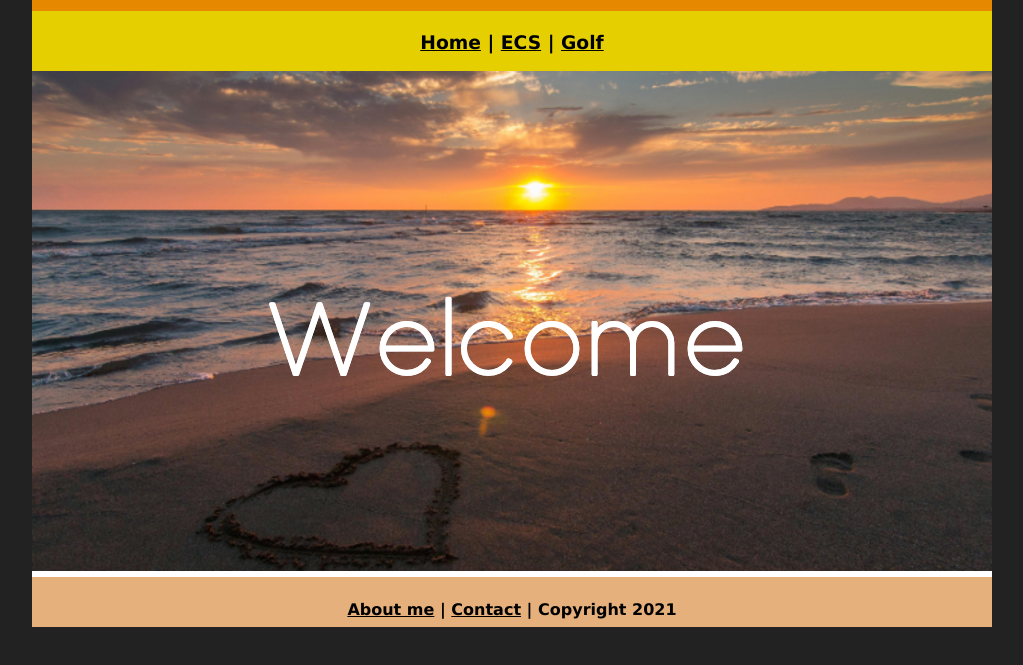
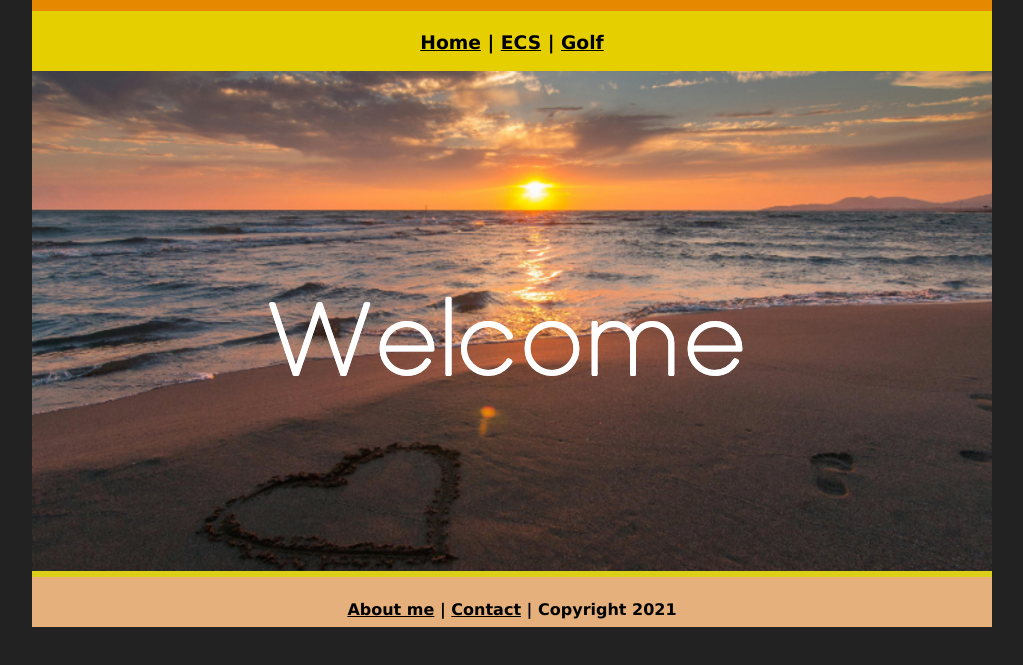
Before and after one commit to joshbekker/escportfolio, a plain HTML site: page index.html in a window 1280 px wide. Shown: the part 69-734 px from the top of the page, without its empty margins (128-1151 px from the left). Drawn offline with Linux system fonts and the light colour scheme.

Commit message:
Update myCSS.css

```diff
--- a/myCSS.css
+++ b/myCSS.css
@@ -28,7 +28,7 @@
 	text-align: center;
 }
 .content {
-	background: #FFFFFF;
+	background: #DBCF18;
 	margin: 0px;
 	float: left;
 	width: 100%;
```
